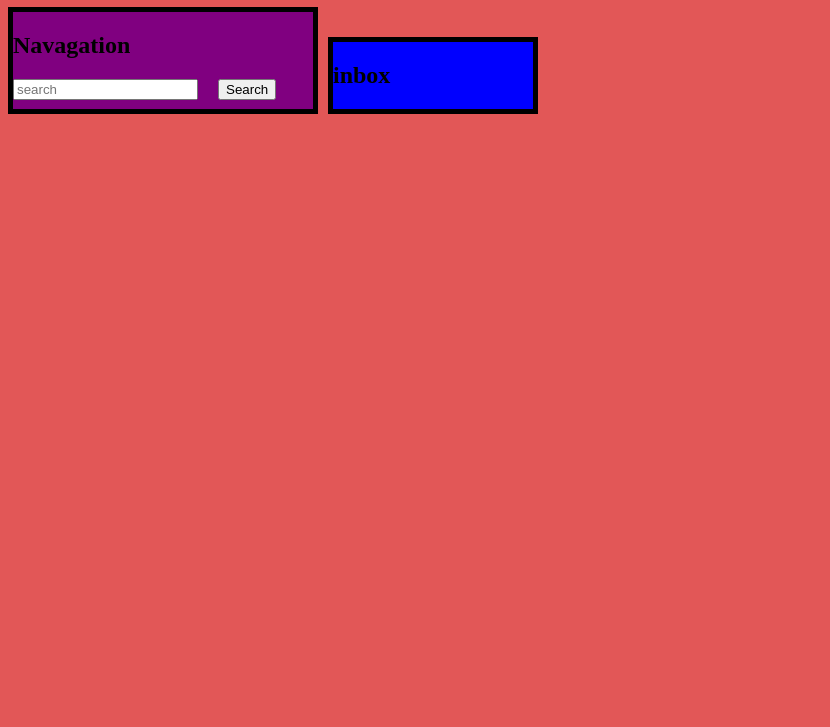
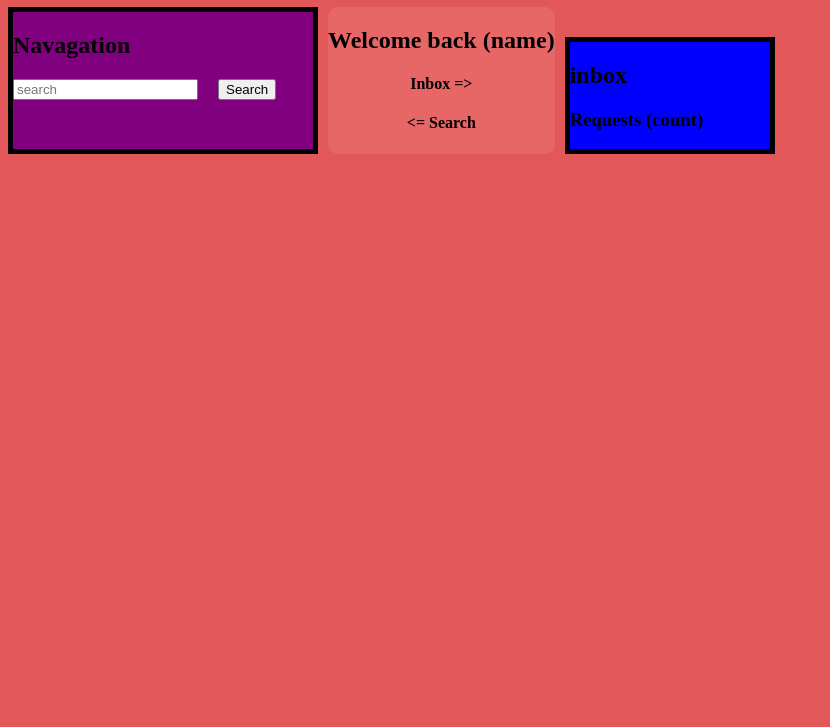
Before and after one commit to malikDev2/log-in-system, a plain HTML site: page frontend/dashboard.html in a window 1280 px wide. Shown: the part 73-800 px from the top of the page, without its empty margins (0-830 px from the left). Drawn offline with Linux system fonts and the light colour scheme.

Commit message:
added main tab to dashboard

```diff
--- a/frontend/dashboard.css
+++ b/frontend/dashboard.css
@@ -24,3 +24,9 @@ html{
     border: 5px solid black;
     margin-top: 30px;
 }
+
+.main{
+    background: rgba(243, 147, 147, 0.255);
+    text-align: center;
+    border-radius: 10px;
+}
--- a/frontend/dashboard.html
+++ b/frontend/dashboard.html
@@ -18,9 +18,14 @@
                 <button>Search</button>
             </div>
         </div>
+        <div class="main">
+            <h2>Welcome back (name)</h2>
+            <h4>Inbox =></h4>
+            <h4><= Search</h4>
+        </div>
         <div class="inbox">
             <h2>inbox</h2>
-            <h3></h3>
+            <h3>Requests (count)</h3>
         </div>
     </div>
 
```
